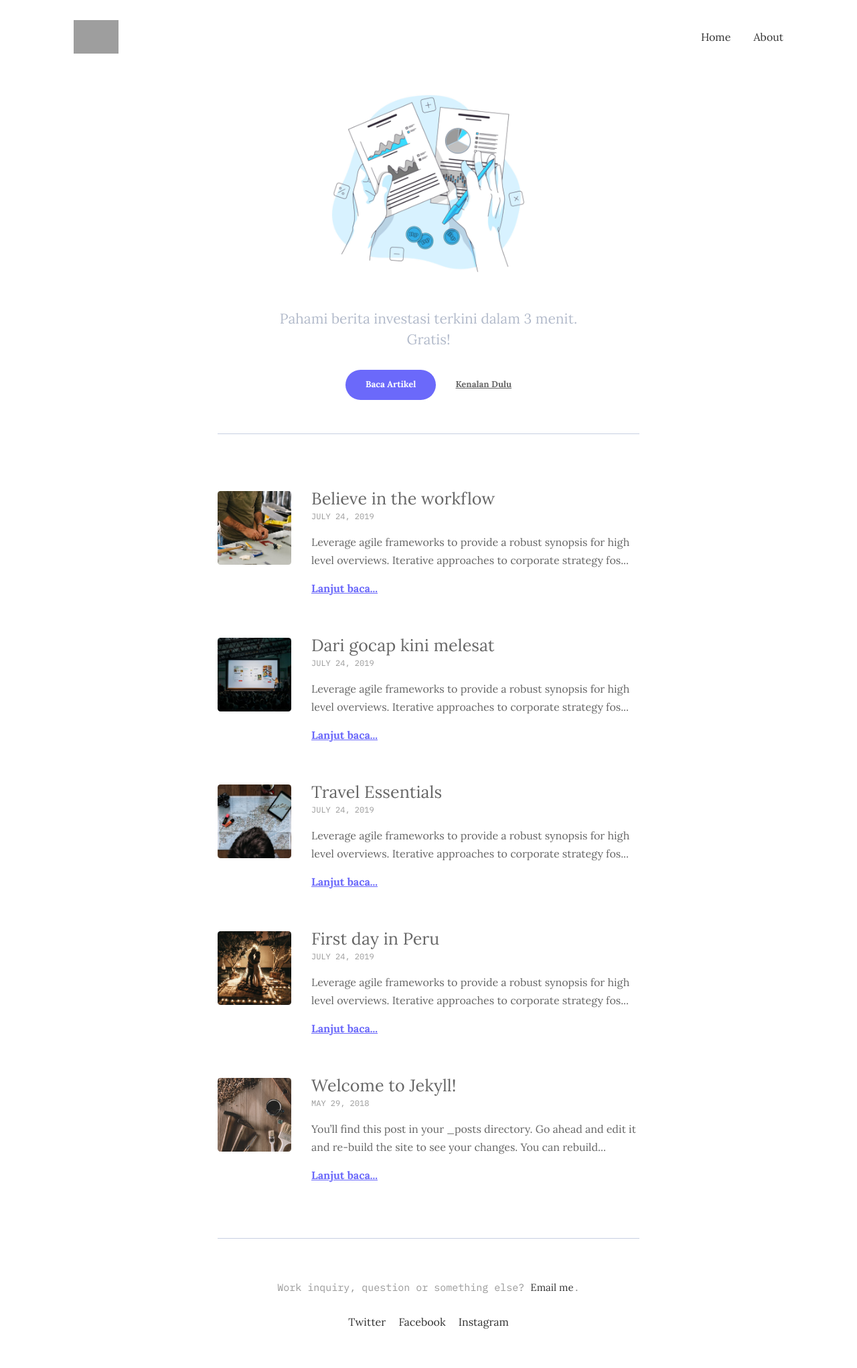
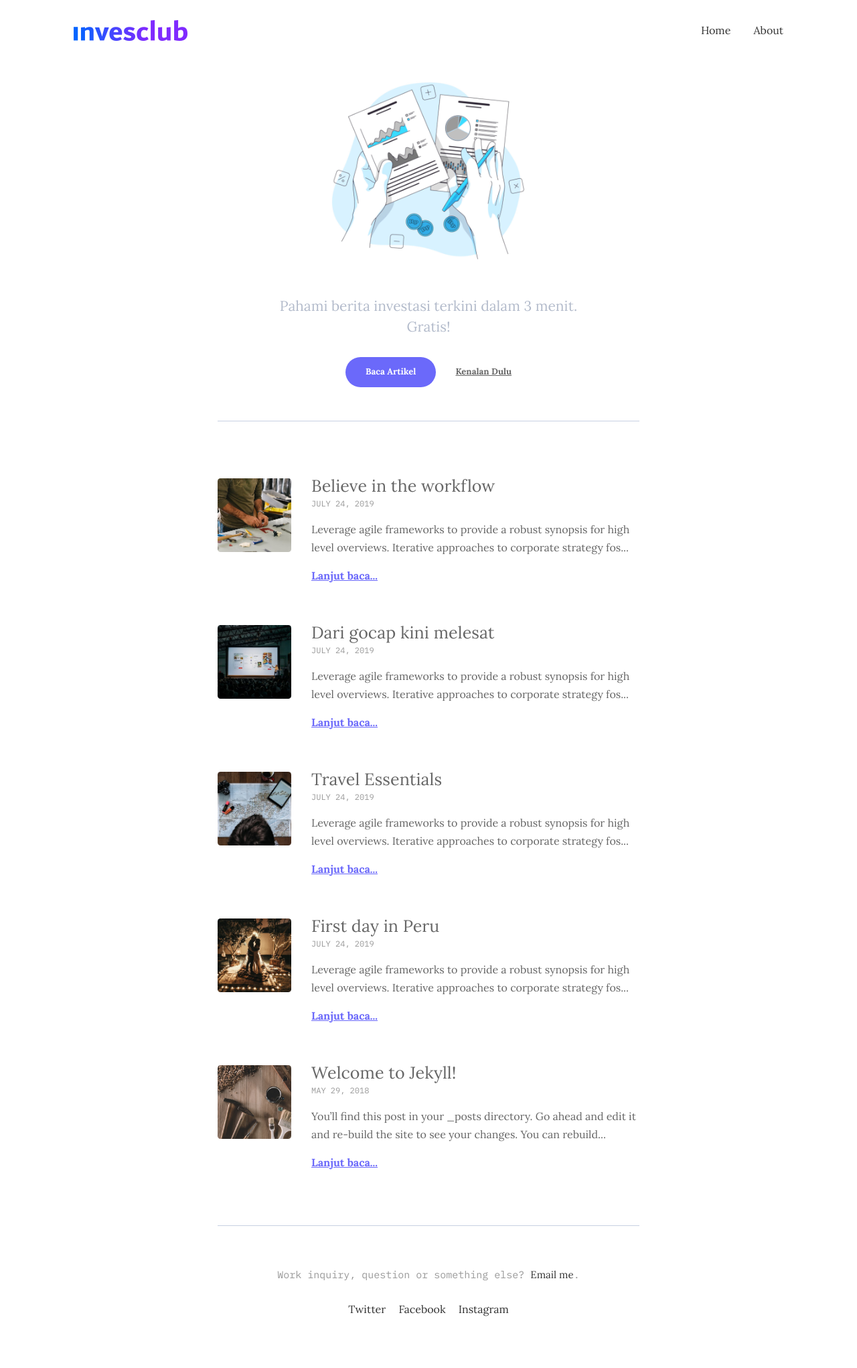
Before and after one commit to ekonomikusid/home, a Jekyll site: the page built from index.html, in a window 1280 px wide. Shown: the whole page at 67% size. Built offline with Jekyll 4.4.1, drawn with Linux system fonts in a browser that asks for light colours.

Commit message:
Update _config.yml

```diff
--- a/_config.yml
+++ b/_config.yml
@@ -1,5 +1,5 @@
 title: InvesClub - Berita investasi terkini dalam 3 menit. Gratis!
-logo:  "https://inves.club/home/assets/img/invesclub.jpg" # you can add own logo.
+logo:  "invesclub.png" # you can add own logo.
 description: Pahami berita investasi terkini dalam 3 menit. Gratis!
 baseurl: "/" # the subpath of your site, e.g. /blog
 url: "https://inves.club/home" # the base hostname & protocol for your site, e.g. http://example.com
```
